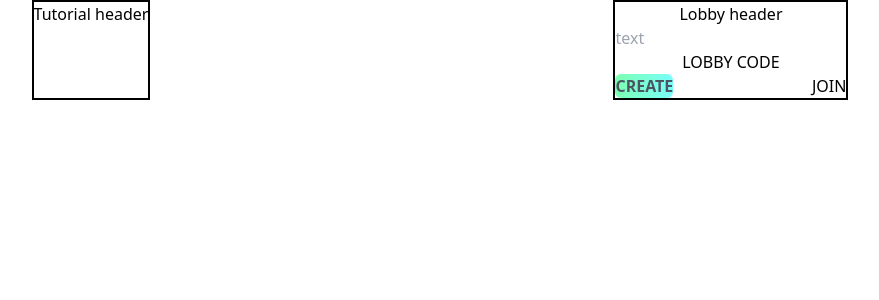
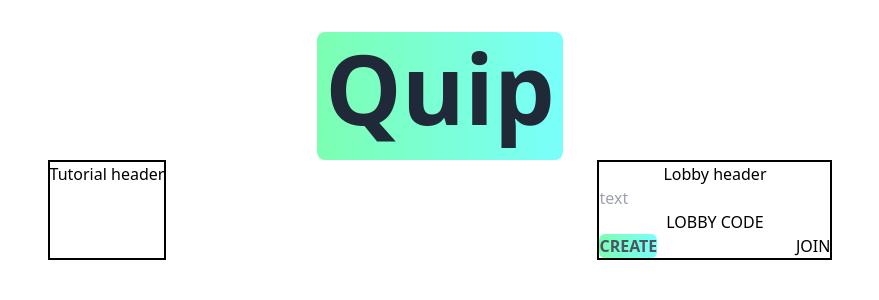
Before and after one commit to bhwk/Quip, a SvelteKit app: page / in a window 1280 px wide. Shown: the top 300 px of the page, without its empty margins (200-1079 px from the left). Built offline with nearby package versions, Linux system fonts and the light colour scheme.

Commit message:
Improved logo styling Adding margin to page

```diff
--- a/src/components/Logo/Logo.svelte
+++ b/src/components/Logo/Logo.svelte
@@ -7,7 +7,7 @@
 
 <div class="flex items-center">
 	<div
-		class={`font-extrabold px-2 py-1 cursor-pointer rounded-md box-decoration-clone bg-gradient-to-r from-primary to-secondary text-gray-800 text-2xl select-none hover:text-gray-700 ${
+		class={`font-extrabold cursor-pointer rounded-lg box-decoration-clone bg-gradient-to-r from-primary to-secondary text-gray-800 select-none hover:text-gray-700 ${
 			inputClass || ''
 		}`}
 	>
--- a/src/routes/+page.svelte
+++ b/src/routes/+page.svelte
@@ -2,7 +2,10 @@
 	import Logo from '../components/Logo/Logo.svelte';
 </script>
 
-<div class="flex flex-1 flex-col">
+<div class="flex flex-col pt-8 px-6 lg:px-8">
+	<div class="mx-auto">
+		<Logo class="text-8xl px-2 pb-6 pt-2" />
+	</div>
 	<div id="lobbyContainer" class="flex flex-1 justify-around">
 		<div class="border-2 border-black">
 			<h1>Tutorial header</h1>
```
